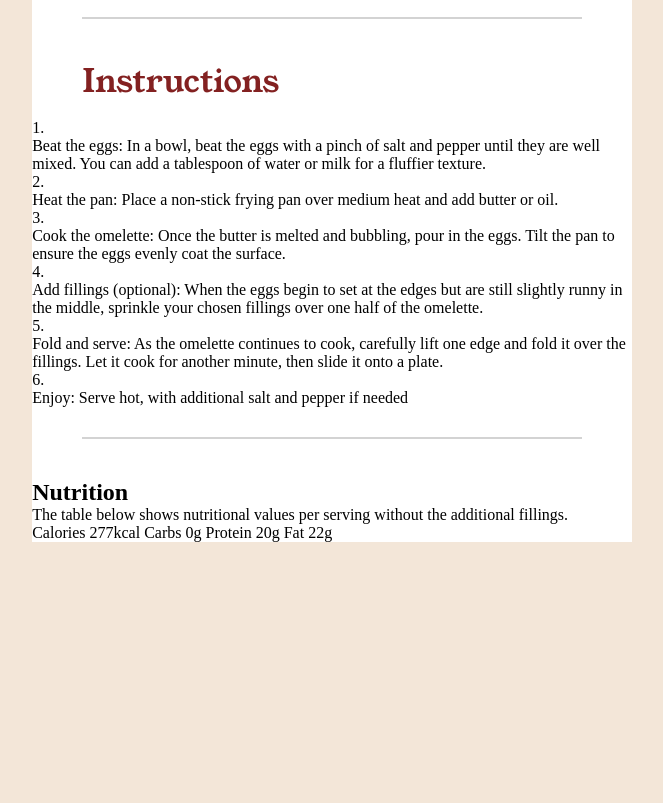
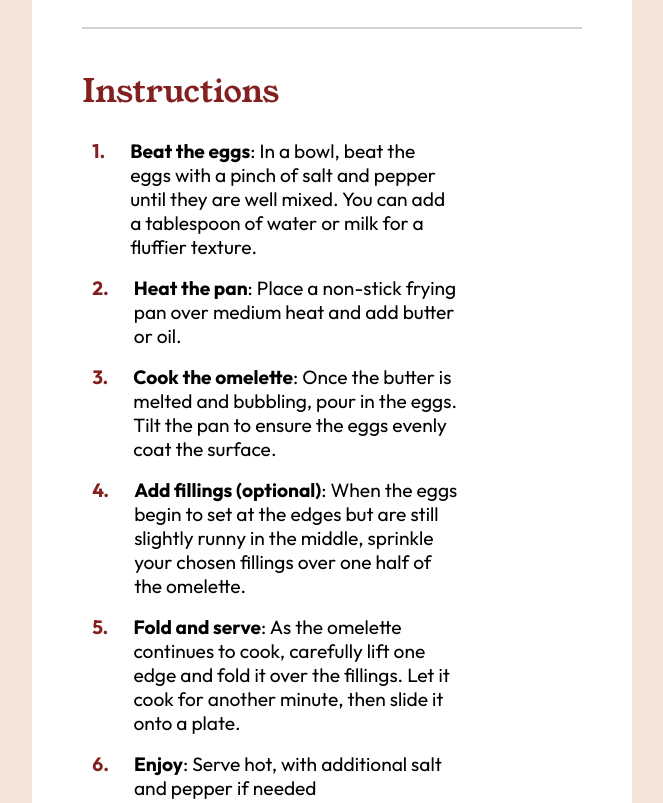
Before and after one commit to TeuzLemos/Recipe-page, a plain HTML site: page index.html in a window 1280 px wide. Shown: the part 1315-2118 px from the top of the page, without its empty margins (295-958 px from the left). Before the commit the page ends 1857 px from the top, so only its background shows below. Drawn offline with Linux system fonts and the light colour scheme.

Commit message:
atualização

```diff
--- a/estilos/mobile.css
+++ b/estilos/mobile.css
@@ -19,6 +19,7 @@ body, html {
     width: 98vw;
     height: 100vh;
     background-color:  hsl(30, 54%, 90%);
+    font-family: 'font2';
 }
 
 main {
@@ -38,26 +39,25 @@ article#introducao > h1 {
     margin: 20px 0px 0px 50px;
     font-family: 'font';
     font-weight: 100;
+    color: rgb(131, 33, 33);
 }
 
 article#introducao > p {
     font-size: 1.5em;
     margin: 20px 40px 0px 50px;
     line-height: 1.3em;
-    font-family: 'font2';
     color:  hsl(30, 10%, 34%);
 }
 
 article#preparacao {
     background-color: hsl(332, 100%, 96%);
-    font-family: 'font2';
     width: 450px;
     height: 300px;
     margin-left: 50px;
     margin-top: 40px;
 }
 
-article#preparacao > h2 {
+article#preparacao > h3 {
     padding: 25px;
     font-size: 1.5em;
     color: hsl(333, 73%, 34%);
@@ -69,16 +69,15 @@ article#preparacao > ul > li {
     transform: translate(60px);
 }
 
-article#ingredientes > h2 {
+h2 {
     font-family: 'font';
     font-weight: normal;
     font-size: 2em;
-    margin: 20px 40px 15px 50px;
+    margin: 20px 40px 25px 50px;
     color: rgb(131, 33, 33);
 }
 
 article#ingredientes > ul > li {
-    font-family: 'font2';
     padding: 8px;
     font-size: 1.2em;
     color:  hsl(30, 10%, 34%);
@@ -91,10 +90,16 @@ article#ingredientes > ul > li {
     border: 1px solid lightgray;
 }
 
-article#instrucao > h2 {
-    font-family: 'font';
-    font-weight: normal;
-    font-size: 2em;
-    margin: 20px 40px 15px 50px;
+article#instrucao div.item {
+    font-size: 1.2em;
+    padding-left: 60px;
+    margin-bottom: 17px;
+    width: 366px;
+    display: flex;
+}
+
+article#instrucao div.item div.num {
     color: rgb(131, 33, 33);
+    margin-right: 25px;
+    font-weight: 700;
 }
--- a/index.html
+++ b/index.html
@@ -23,7 +23,7 @@
             </p>
         </article>
         <article id="preparacao">
-            <h2>Preparation Time</h2>
+            <h3>Preparation Time</h3>
             <ul>
                 <li><strong>Total:</strong> Approximately 10 <br> Minutes</li>
                 <li><strong>Preparation</strong>: 5 minutes</li>
@@ -44,43 +44,43 @@
         <article id="instrucao">
             <h2>Instructions</h2>
             <div class="item">
-                <div>1.</div>
+                <div class="num">1.</div>
                 <p>
-                    Beat the eggs: In a bowl, beat the eggs with a pinch of salt and pepper until they are well mixed.
+                    <strong>Beat the eggs</strong>: In a bowl, beat the eggs with a pinch of salt and pepper until they are well mixed.
                     You can add a tablespoon of water or milk for a fluffier texture.
                 </p>
             </div>
             <div class="item">
-                <div>2.</div>
+                <div class="num">2.</div>
                 <p>
-                    Heat the pan: Place a non-stick frying pan over medium heat and add butter or oil.
+                    <strong>Heat the pan</strong>: Place a non-stick frying pan over medium heat and add butter or oil.
                 </p>
             </div>
             <div class="item">
-                <div>3.</div>
+                <div class="num">3.</div>
                 <p>
-                    Cook the omelette: Once the butter is melted and bubbling, pour in the eggs. Tilt the pan to ensure
+                    <strong>Cook the omelette</strong>: Once the butter is melted and bubbling, pour in the eggs. Tilt the pan to ensure
                     the eggs evenly coat the surface.
                 </p>
             </div>
             <div class="item">
-                <div>4.</div>
+                <div class="num">4.</div>
                 <p>
-                    Add fillings (optional): When the eggs begin to set at the edges but are still slightly runny in the
+                    <strong>Add fillings (optional)</strong>: When the eggs begin to set at the edges but are still slightly runny in the
                     middle, sprinkle your chosen fillings over one half of the omelette.
                 </p>
             </div>
             <div class="item">
-                <div>5.</div>
+                <div class="num">5.</div>
                 <p>
-                    Fold and serve: As the omelette continues to cook, carefully lift one edge and fold it over the
+                    <strong>Fold and serve</strong>: As the omelette continues to cook, carefully lift one edge and fold it over the
                     fillings. Let it cook for another minute, then slide it onto a plate.
                 </p>
             </div>
             <div class="item">
-                <div>6.</div>
+                <div class="num">6.</div>
                 <p>
-                    Enjoy: Serve hot, with additional salt and pepper if needed
+                    <strong>Enjoy</strong>: Serve hot, with additional salt and pepper if needed
                 </p>
             </div>
         </article>
```
